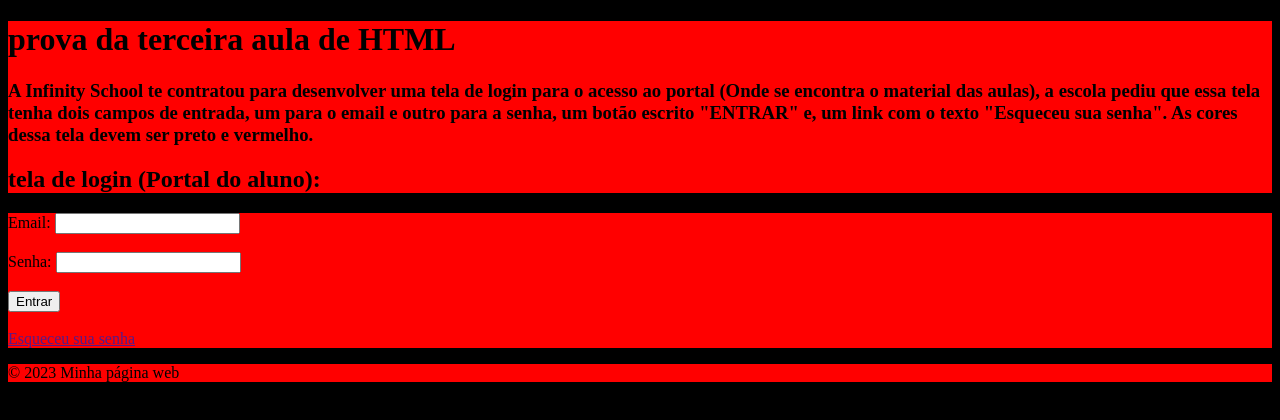
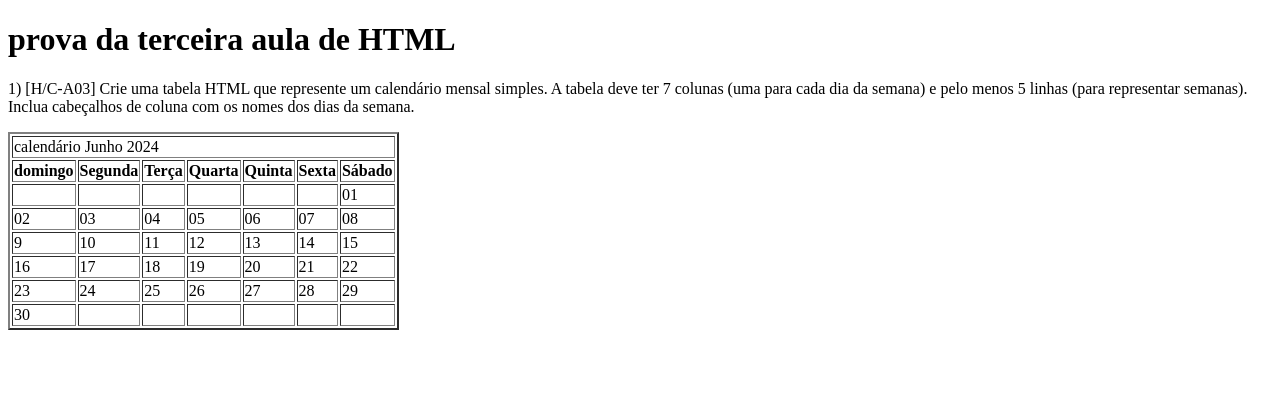
Before and after one commit to Guilherme150901/provas-da-infinity, a plain HTML site: page prova3infinity.html in a window 1280 px wide. Drawn offline with Linux system fonts and the light colour scheme.

Commit message:
Update prova3infinity.html

```diff
--- a/prova3infinity.html
+++ b/prova3infinity.html
@@ -3,39 +3,75 @@
   <head>
     <meta charset="UTF-8" />
     <meta name="viewport" content="width=device-width, initial-scale=1.0" />
-    <title>Prova3</title>
+    <title>Tabela</title>
   </head>
-  <body style="background-color: black;">
-    <header style="background-color: rgb(255, 0, 0);">
-      <div><h1>prova da terceira aula de HTML</h1></div>
-      <div>
-        <h3>
-          A Infinity School te contratou para desenvolver uma tela de login para
-          o acesso ao portal (Onde se encontra o material das aulas), a escola
-          pediu que essa tela tenha dois campos de entrada, um para o email e
-          outro para a senha, um botão escrito "ENTRAR" e, um link com o texto
-          "Esqueceu sua senha". As cores dessa tela devem ser preto e vermelho.
-        </h3>
-      </div>
-      <div><h2>tela de login (Portal do aluno):</h2></div>
-    </header>
-    <main style="background-color: rgb(255, 0, 0);">
-      <div>
-        <label for="">Email:</label>
-        <input type="email" name="" id="" />
-      </div>
-      <br />
-      <div>
-        <label for="">Senha:</label>
-        <input type="password" name="" id="" />
-      </div>
-      <br />
-      <button type="submit">Entrar</button><br />
-      <br />
-      <a href="">Esqueceu sua senha</a>
-    </main>
-    <footer style="background-color: rgb(255, 0, 0);">
-        <p>© 2023 Minha página web</p>
-    </footer>
+  <body>
+    <h1>prova da terceira aula de HTML</h1>
+    <p>
+      1) [H/C-A03] Crie uma tabela HTML que represente um calendário mensal
+      simples. A tabela deve ter 7 colunas (uma para cada dia da semana) e pelo
+      menos 5 linhas (para representar semanas). Inclua cabeçalhos de coluna com
+      os nomes dos dias da semana.
+    </p>
+    <table border="2">
+      <td colspan="7">calendário Junho 2024</td>
+      <tr>
+        <th>domingo</th>
+        <th>Segunda</th>
+        <th>Terça</th>
+        <th>Quarta</th>
+        <th>Quinta</th>
+        <th>Sexta</th>
+        <th>Sábado</th>
+      </tr>
+      <td></td>
+      <td></td>
+      <td></td>
+      <td></td>
+      <td></td>
+      <td></td>
+      <td>01</td>
+      <tr>
+        <td>02</td>
+        <td>03</td>
+        <td>04</td>
+        <td>05</td>
+        <td>06</td>
+        <td>07</td>
+        <td>08</td>
+      </tr>
+      <td>9</td>
+      <td>10</td>
+      <td>11</td>
+      <td>12</td>
+      <td>13</td>
+      <td>14</td>
+      <td>15</td>
+      <tr>
+        <td>16</td>
+        <td>17</td>
+        <td>18</td>
+        <td>19</td>
+        <td>20</td>
+        <td>21</td>
+        <td>22</td>
+      </tr>
+      <td>23</td>
+      <td>24</td>
+      <td>25</td>
+      <td>26</td>
+      <td>27</td>
+      <td>28</td>
+      <td>29</td>
+      <tr>
+        <td>30</td>
+        <td></td>
+        <td></td>
+        <td></td>
+        <td></td>
+        <td></td>
+        <td></td>
+      </tr>
+    </table>
   </body>
 </html>
```
